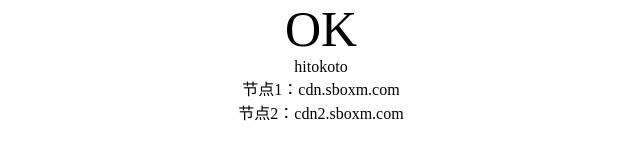
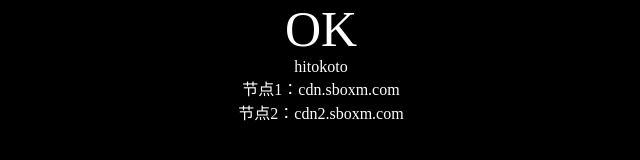
Before and after one commit to cnhkbbs/jstools, a plain HTML site: page index.html in a window 1280 px wide. Shown: the whole page, without its empty margins (319-959 px from the left). Drawn offline with Linux system fonts and the light colour scheme; no server answers.

Commit message:
Update index.html

```diff
--- a/index.html
+++ b/index.html
@@ -10,7 +10,7 @@
 			}
 
 			a {
-				color: black;
+				color: white;
 				text-decoration: none;
 				cursor: default
 			}
@@ -19,7 +19,11 @@
 				text-align: center;
 			}
 			#maintitle{
+				color: white;
 				font-size: 50px;
+			}
+			body{
+				background-color: black;
 			}
 		</style>
 		<script>
```
